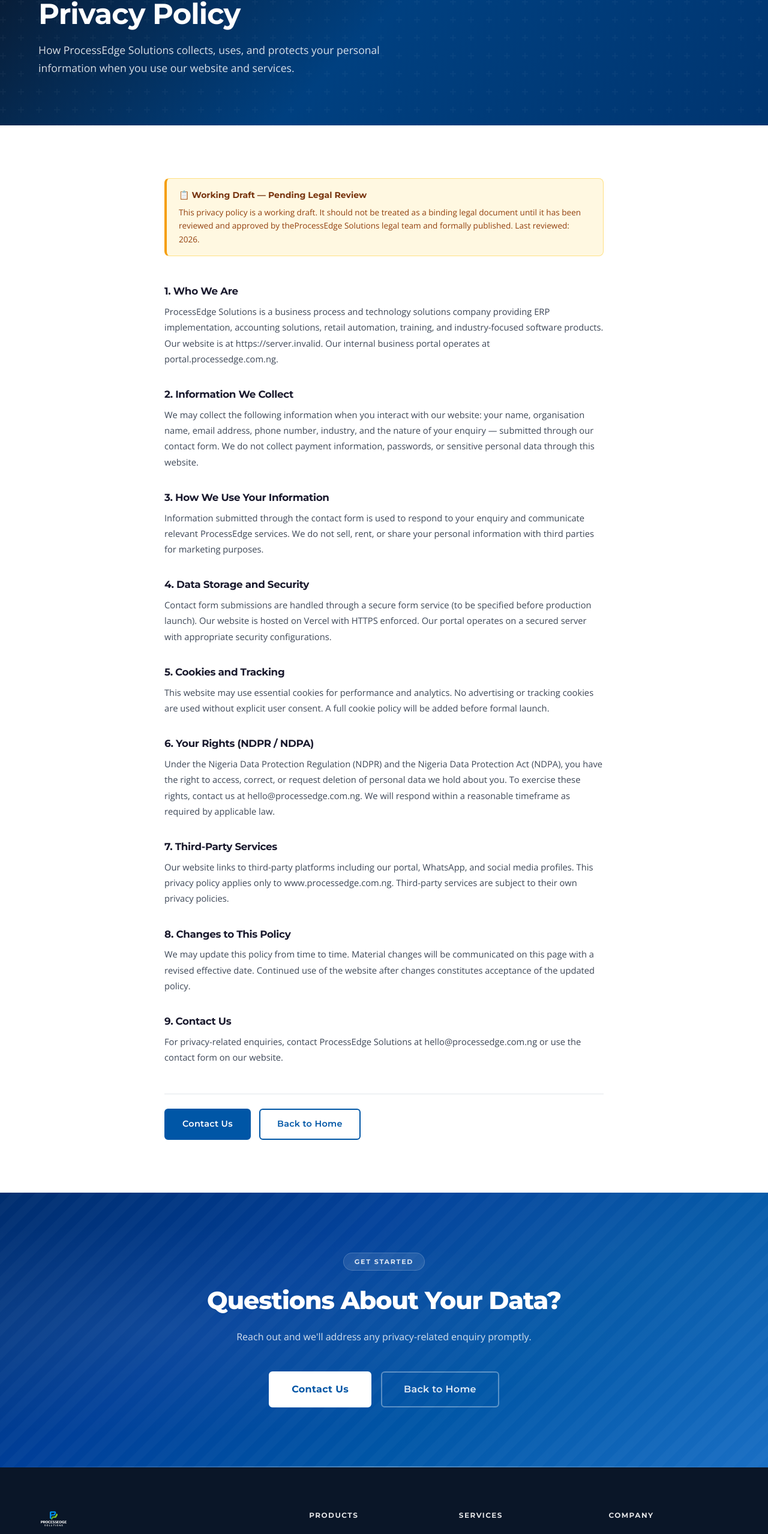
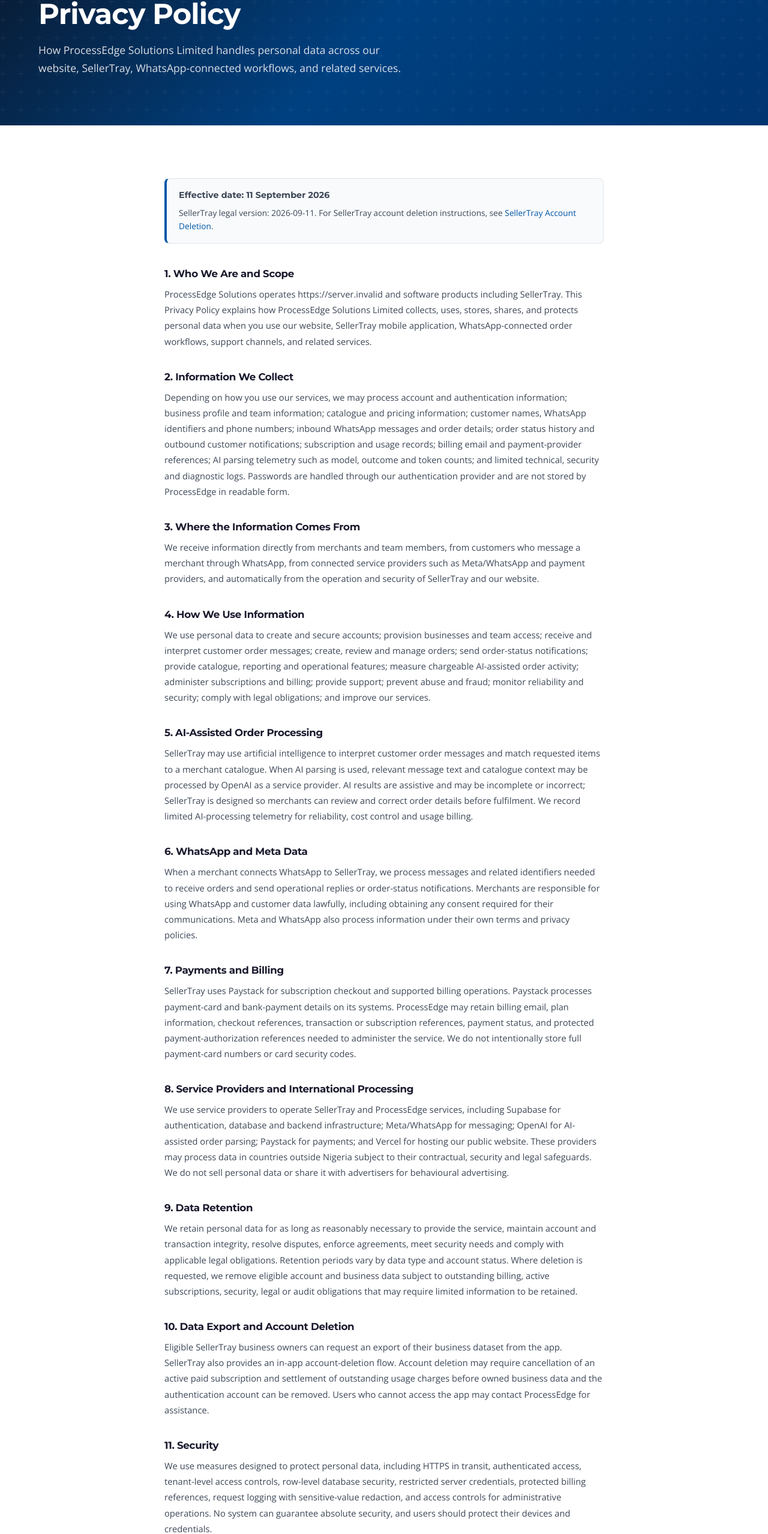
Before and after one commit to olayemigod/processedge-website, a React (Vite) app: page /privacy in a window 1280 px wide. Shown: the part 224-2781 px from the top of the page at 60% size. Built offline with nearby package versions, Linux system fonts and the light colour scheme; no server answers; the HTML template or start-up script is replaced by a standard one.

Commit message:
legal: publish SellerTray-ready privacy policy

```diff
--- a/src/pages/Privacy.tsx
+++ b/src/pages/Privacy.tsx
@@ -1,14 +1,79 @@
 import { Link } from 'react-router-dom'
 import PageMeta from '../components/PageMeta'
 import CTASection from '../components/CTASection'
-import { BRAND_NAME, BRAND_DOMAIN, BRAND_EMAIL, SITE_URL } from '../config'
+import { BRAND_NAME, BRAND_EMAIL, SITE_URL } from '../config'
+
+const EFFECTIVE_DATE = '11 September 2026'
 
 export default function Privacy() {
+  const sections = [
+    {
+      title: '1. Who We Are and Scope',
+      body: `${BRAND_NAME} operates ${SITE_URL} and software products including SellerTray. This Privacy Policy explains how ProcessEdge Solutions Limited collects, uses, stores, shares, and protects personal data when you use our website, SellerTray mobile application, WhatsApp-connected order workflows, support channels, and related services.`,
+    },
+    {
+      title: '2. Information We Collect',
+      body: 'Depending on how you use our services, we may process account and authentication information; business profile and team information; catalogue and pricing information; customer names, WhatsApp identifiers and phone numbers; inbound WhatsApp messages and order details; order status history and outbound customer notifications; subscription and usage records; billing email and payment-provider references; AI parsing telemetry such as model, outcome and token counts; and limited technical, security and diagnostic logs. Passwords are handled through our authentication provider and are not stored by ProcessEdge in readable form.',
+    },
+    {
+      title: '3. Where the Information Comes From',
+      body: 'We receive information directly from merchants and team members, from customers who message a merchant through WhatsApp, from connected service providers such as Meta/WhatsApp and payment providers, and automatically from the operation and security of SellerTray and our website.',
+    },
+    {
+      title: '4. How We Use Information',
+      body: 'We use personal data to create and secure accounts; provision businesses and team access; receive and interpret customer order messages; create, review and manage orders; send order-status notifications; provide catalogue, reporting and operational features; measure chargeable AI-assisted order activity; administer subscriptions and billing; provide support; prevent abuse and fraud; monitor reliability and security; comply with legal obligations; and improve our services.',
+    },
+    {
+      title: '5. AI-Assisted Order Processing',
+      body: 'SellerTray may use artificial intelligence to interpret customer order messages and match requested items to a merchant catalogue. When AI parsing is used, relevant message text and catalogue context may be processed by OpenAI as a service provider. AI results are assistive and may be incomplete or incorrect; SellerTray is designed so merchants can review and correct order details before fulfilment. We record limited AI-processing telemetry for reliability, cost control and usage billing.',
+    },
+    {
+      title: '6. WhatsApp and Meta Data',
+      body: 'When a merchant connects WhatsApp to SellerTray, we process messages and related identifiers needed to receive orders and send operational replies or order-status notifications. Merchants are responsible for using WhatsApp and customer data lawfully, including obtaining any consent required for their communications. Meta and WhatsApp also process information under their own terms and privacy policies.',
+    },
+    {
+      title: '7. Payments and Billing',
+      body: 'SellerTray uses Paystack for subscription checkout and supported billing operations. Paystack processes payment-card and bank-payment details on its systems. ProcessEdge may retain billing email, plan information, checkout references, transaction or subscription references, payment status, and protected payment-authorization references needed to administer the service. We do not intentionally store full payment-card numbers or card security codes.',
+    },
+    {
+      title: '8. Service Providers and International Processing',
+      body: 'We use service providers to operate SellerTray and ProcessEdge services, including Supabase for authentication, database and backend infrastructure; Meta/WhatsApp for messaging; OpenAI for AI-assisted order parsing; Paystack for payments; and Vercel for hosting our public website. These providers may process data in countries outside Nigeria subject to their contractual, security and legal safeguards. We do not sell personal data or share it with advertisers for behavioural advertising.',
+    },
+    {
+      title: '9. Data Retention',
+      body: 'We retain personal data for as long as reasonably necessary to provide the service, maintain account and transaction integrity, resolve disputes, enforce agreements, meet security needs and comply with applicable legal obligations. Retention periods vary by data type and account status. Where deletion is requested, we remove eligible account and business data subject to outstanding billing, active subscriptions, security, legal or audit obligations that may require limited information to be retained.',
+    },
+    {
+      title: '10. Data Export and Account Deletion',
+      body: 'Eligible SellerTray business owners can request an export of their business dataset from the app. SellerTray also provides an in-app account-deletion flow. Account deletion may require cancellation of an active paid subscription and settlement of outstanding usage charges before owned business data and the authentication account can be removed. Users who cannot access the app may contact ProcessEdge for assistance.',
+    },
+    {
+      title: '11. Security',
+      body: 'We use measures designed to protect personal data, including HTTPS in transit, authenticated access, tenant-level access controls, row-level database security, restricted server credentials, protected billing references, request logging with sensitive-value redaction, and access controls for administrative operations. No system can guarantee absolute security, and users should protect their devices and credentials.',
+    },
+    {
+      title: '12. Legal Bases and Your Rights',
+      body: 'We process personal data as necessary to provide contracted services, with consent where required, for legitimate operational and security interests, and to comply with law. Subject to the Nigeria Data Protection Act 2023 and other applicable law, you may have rights to request access, correction, deletion, restriction, objection, portability, or information about how your data is processed. You may also lodge a complaint with the appropriate data-protection authority.',
+    },
+    {
+      title: '13. Children',
+      body: 'SellerTray is intended for businesses and authorised business users, not for children. We do not knowingly offer SellerTray accounts to persons who cannot lawfully enter into the applicable service agreement.',
+    },
+    {
+      title: '14. Changes to This Policy',
+      body: 'We may update this Privacy Policy as SellerTray and other ProcessEdge services evolve. We will publish the updated policy with a revised effective date and, where required, provide additional notice or request renewed acceptance.',
+    },
+    {
+      title: '15. Contact Us',
+      body: `For privacy questions, data-rights requests or SellerTray support relating to personal data, contact ${BRAND_NAME} at ${BRAND_EMAIL}.`,
+    },
+  ]
+
   return (
     <div style={{ paddingTop: 72 }}>
       <PageMeta
-        title="Privacy Policy — ProcessEdge Solutions"
-        description="Privacy policy for ProcessEdge Solutions. How we collect, use, and protect personal information when you use our website and services."
+        title="Privacy Policy — ProcessEdge Solutions & SellerTray"
+        description="Privacy policy for ProcessEdge Solutions and SellerTray, including WhatsApp order processing, AI-assisted order parsing, billing, data rights and account deletion."
         path="/privacy"
       />
 
@@ -17,94 +82,56 @@
           <div className="section-label page-hero-label">Legal</div>
           <h1>Privacy Policy</h1>
           <p>
-            How {BRAND_NAME} collects, uses, and protects your personal information
-            when you use our website and services.
+            How ProcessEdge Solutions Limited handles personal data across our website,
+            SellerTray, WhatsApp-connected workflows, and related services.
           </p>
         </div>
       </section>
 
       <section className="section">
         <div className="container" style={{ maxWidth: 780, margin: '0 auto' }}>
-
-          {/* Placeholder notice */}
           <div style={{
-            background: '#fff8e1', border: '1px solid #ffe082',
-            borderLeft: '4px solid #f59e0b', borderRadius: 8,
-            padding: '16px 20px', marginBottom: 48,
+            background: '#f8fafc',
+            border: '1px solid var(--grey-border)',
+            borderLeft: '4px solid #0056A6',
+            borderRadius: 8,
+            padding: '16px 20px',
+            marginBottom: 40,
           }}>
-            <p style={{ fontFamily: 'Montserrat, sans-serif', fontWeight: 700, fontSize: '0.88rem', color: '#78350f', marginBottom: 6 }}>
-              📋 Working Draft — Pending Legal Review
+            <p style={{ fontFamily: 'Montserrat, sans-serif', fontWeight: 700, fontSize: '0.9rem', marginBottom: 6 }}>
+              Effective date: {EFFECTIVE_DATE}
             </p>
-            <p style={{ fontSize: '0.85rem', color: '#92400e', lineHeight: 1.65 }}>
-              This privacy policy is a working draft. It should not be treated as a
-              binding legal document until it has been reviewed and approved by the
-              {BRAND_NAME} legal team and formally published.
-              Last reviewed: {new Date().getFullYear()}.
+            <p style={{ fontSize: '0.86rem', color: 'var(--text-body)', lineHeight: 1.65, margin: 0 }}>
+              SellerTray legal version: 2026-09-11. For SellerTray account deletion instructions, see{' '}
+              <Link to="/sellertray/account-deletion">SellerTray Account Deletion</Link>.
             </p>
           </div>
 
-          {[
-            {
-              title: '1. Who We Are',
-              body: `${BRAND_NAME} is a business process and technology solutions company providing ERP implementation, accounting solutions, retail automation, training, and industry-focused software products. Our website is at ${SITE_URL}. Our internal business portal operates at portal.processedge.com.ng.`,
-            },
-            {
-              title: '2. Information We Collect',
-              body: 'We may collect the following information when you interact with our website: your name, organisation name, email address, phone number, industry, and the nature of your enquiry — submitted through our contact form. We do not collect payment information, passwords, or sensitive personal data through this website.',
-            },
-            {
-              title: '3. How We Use Your Information',
-              body: "Information submitted through the contact form is used to respond to your enquiry and communicate relevant ProcessEdge services. We do not sell, rent, or share your personal information with third parties for marketing purposes.",
-            },
-            {
-              title: '4. Data Storage and Security',
-              body: 'Contact form submissions are handled through a secure form service (to be specified before production launch). Our website is hosted on Vercel with HTTPS enforced. Our portal operates on a secured server with appropriate security configurations.',
-            },
-            {
-              title: '5. Cookies and Tracking',
-              body: 'This website may use essential cookies for performance and analytics. No advertising or tracking cookies are used without explicit user consent. A full cookie policy will be added before formal launch.',
-            },
-            {
-              title: '6. Your Rights (NDPR / NDPA)',
-              body: 'Under the Nigeria Data Protection Regulation (NDPR) and the Nigeria Data Protection Act (NDPA), you have the right to access, correct, or request deletion of personal data we hold about you. To exercise these rights, contact us at ' + BRAND_EMAIL + '. We will respond within a reasonable timeframe as required by applicable law.',
-            },
-            {
-              title: '7. Third-Party Services',
-              body: `Our website links to third-party platforms including our portal, WhatsApp, and social media profiles. This privacy policy applies only to ${BRAND_DOMAIN}. Third-party services are subject to their own privacy policies.`,
-            },
-            {
-              title: '8. Changes to This Policy',
-              body: 'We may update this policy from time to time. Material changes will be communicated on this page with a revised effective date. Continued use of the website after changes constitutes acceptance of the updated policy.',
-            },
-            {
-              title: '9. Contact Us',
-              body: `For privacy-related enquiries, contact ${BRAND_NAME} at ${BRAND_EMAIL} or use the contact form on our website.`,
-            },
-          ].map(s => (
-            <div key={s.title} style={{ marginBottom: 36 }}>
+          {sections.map((section) => (
+            <div key={section.title} style={{ marginBottom: 36 }}>
               <h3 style={{ fontFamily: 'Montserrat, sans-serif', fontSize: '1.05rem', fontWeight: 700, color: 'var(--text-main)', marginBottom: 10 }}>
-                {s.title}
+                {section.title}
               </h3>
               <p style={{ fontSize: '0.92rem', color: 'var(--text-body)', lineHeight: 1.78 }}>
-                {s.body}
+                {section.body}
               </p>
             </div>
           ))}
 
           <div style={{ marginTop: 48, paddingTop: 24, borderTop: '1px solid var(--grey-border)', display: 'flex', gap: 14, flexWrap: 'wrap' as const }}>
-            <Link to="/contact" className="btn btn-primary">Contact Us</Link>
-            <Link to="/" className="btn btn-secondary">Back to Home</Link>
+            <Link to="/sellertray/account-deletion" className="btn btn-primary">SellerTray Account Deletion</Link>
+            <Link to="/contact" className="btn btn-secondary">Contact Us</Link>
           </div>
         </div>
       </section>
 
       <CTASection
         headline="Questions About Your Data?"
-        subtext="Reach out and we'll address any privacy-related enquiry promptly."
+        subtext="Contact ProcessEdge for privacy, access, export, correction, or deletion enquiries."
         primaryLabel="Contact Us"
         primaryTo="/contact"
-        secondaryLabel="Back to Home"
-        secondaryTo="/"
+        secondaryLabel="Terms of Service"
+        secondaryTo="/terms"
       />
     </div>
   )
```
